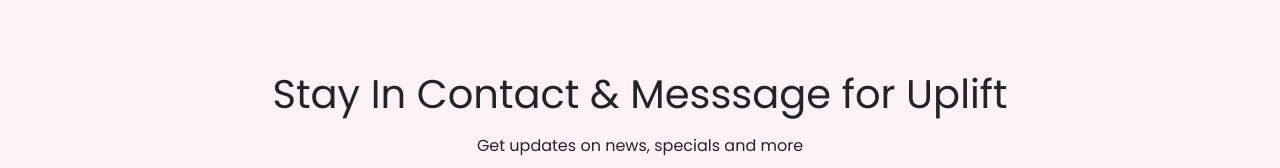
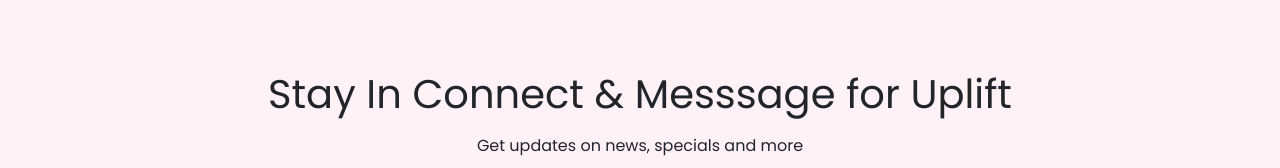
Before and after one commit to saifulislammunna/toyota, a React (Create React App) app: page /home in a window 1280 px wide. Shown: the part 1220-1388 px from the top of the page. Built offline with nearby package versions, Linux system fonts and the light colour scheme; no server answers.

Commit message:
connect-added

```diff
--- a/src/Pages/Shared/Connect/Connect.js
+++ b/src/Pages/Shared/Connect/Connect.js
@@ -9,7 +9,7 @@ const Connect = () => {
 
        <div    className="p-5 d-flex justify-content-center align-items-center rounded-3">
       <div>
-        <h1> Stay In Contact & Messsage for Uplift  </h1>
+        <h1> Stay In Connect & Messsage for Uplift  </h1>
         <p className="p-2">Get updates on news, specials and more</p>
         <input  className="form-control" type="email" placeholder="Your Email"/>
         <br/>
```
